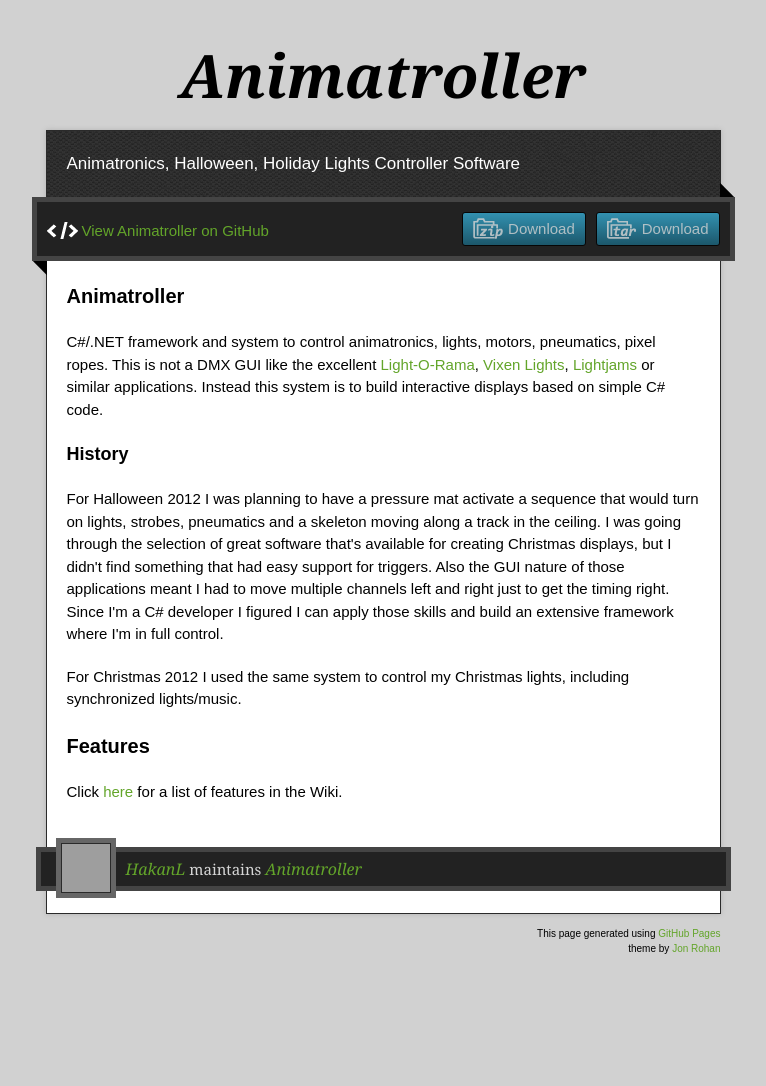
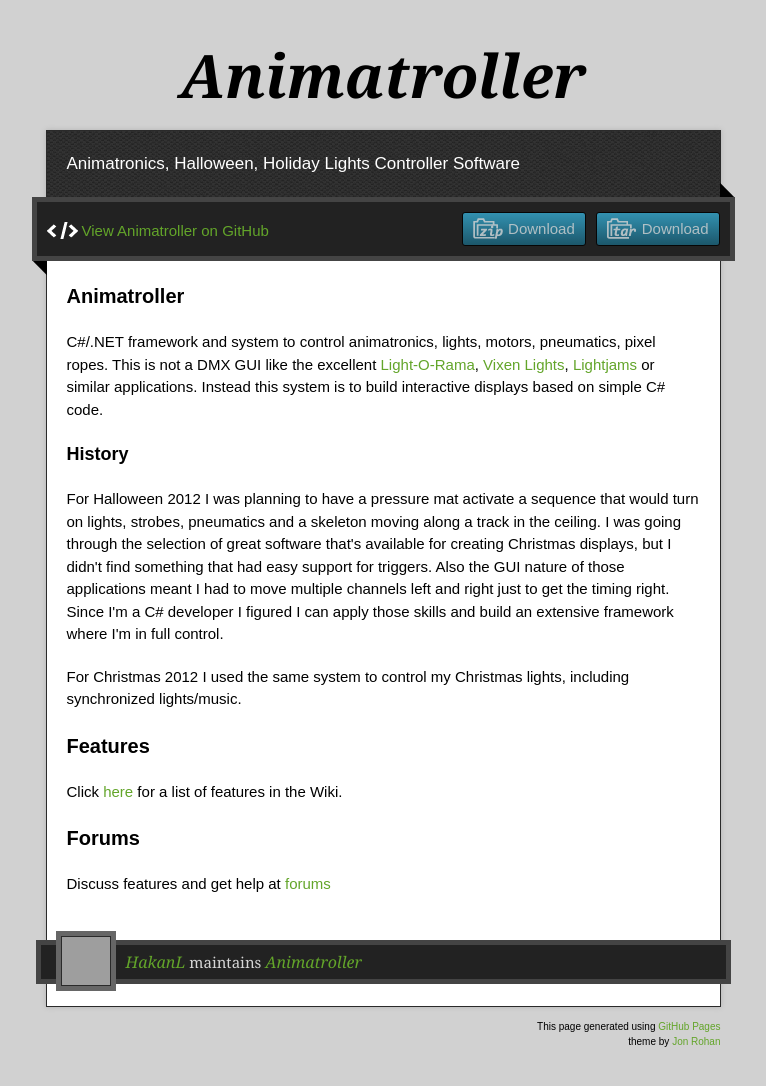
Before and after one commit to HakanL/animatroller, a plain HTML site: page index.html in a window 1280 px wide. Shown: the whole page, without its empty margins (257-1023 px from the left). Before the commit the page ends 1046 px from the top, so only its background shows below. Drawn offline with nearby package versions, Linux system fonts and the light colour scheme; grey boxes are pictures that could not be loaded.

Commit message:
Added link to forums

```diff
--- a/index.html
+++ b/index.html
@@ -54,6 +54,8 @@
 
                     <h3>Features</h3>
                     <p>Click <a href="https://github.com/HakanL/animatroller/wiki/Features">here</a> for a list of features in the Wiki.</p>
+                    <h3>Forums</h3>
+                    <p>Discuss features and get help at <a href="http://animatroller.vanillaforfree.com/">forums</a></p>
                 </article>
             </div>
         </div>
```
